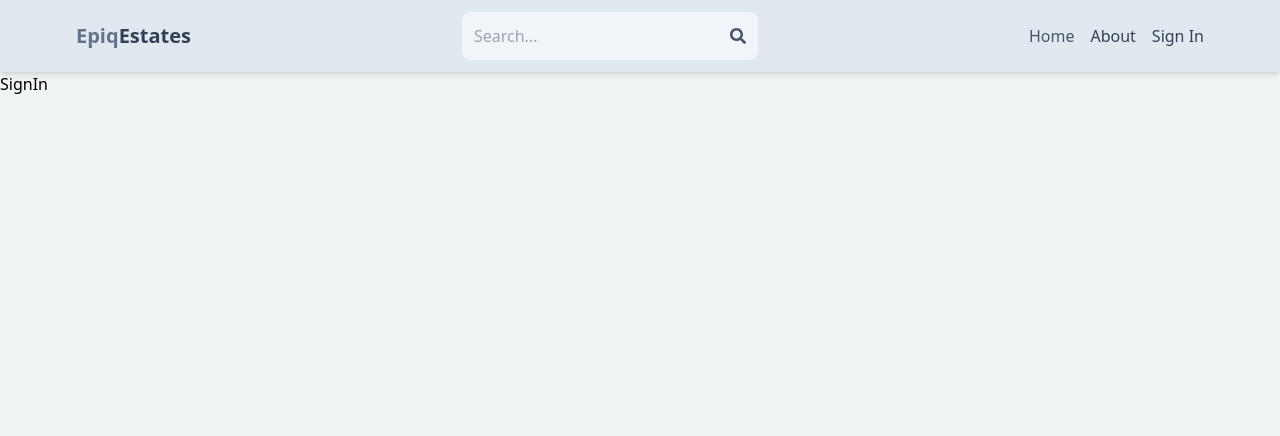
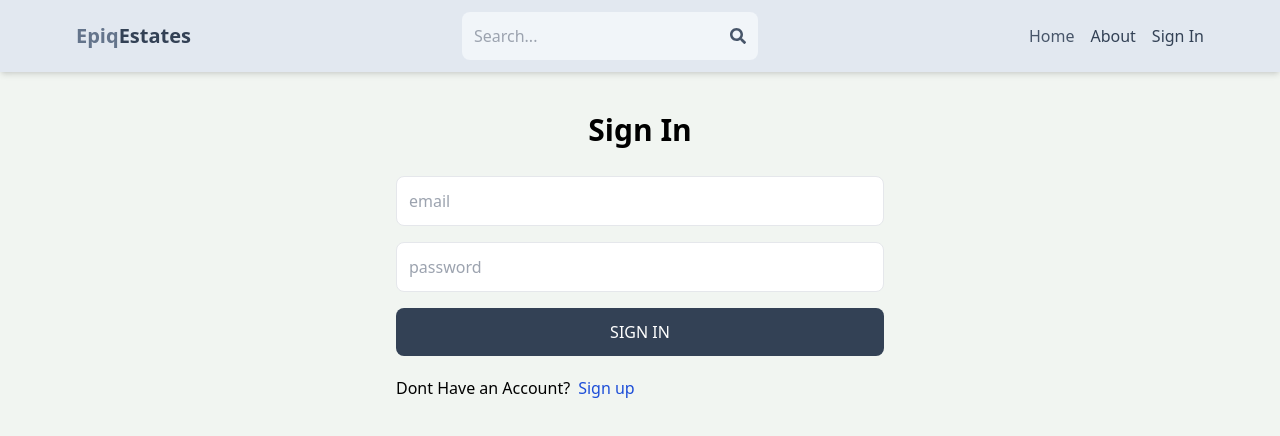
Before and after one commit to Epiq122/mern-estate, a React (Vite) app in the folder client/: page /signin in a window 1280 px wide. Shown: the top 436 px of the page. Built offline with nearby package versions, Linux system fonts and the light colour scheme.

Commit message:
created sigin in page

```diff
--- a/client/src/pages/SignIn.jsx
+++ b/client/src/pages/SignIn.jsx
@@ -1,9 +1,73 @@
-import React from 'react'
+import {Link} from "react-router-dom";
+import {useState} from "react";
+import {useNavigate} from "react-router-dom";
 
 function SignIn() {
+    const [formData, setFormData] = useState({});
+    const [error, setError] = useState(null);
+    const [loading, setLoading] = useState(false);
+    const navigate = useNavigate();
+    const handleChange = (e) => {
+        setFormData({
+            ...formData,
+            [e.target.id]: e.target.value
+        });
+    };
+
+    const handleSubmit = async (e) => {
+        e.preventDefault();
+        try {
+            setLoading(true);
+            const res = await fetch('/api/auth/signin', {
+                method: 'POST',
+                headers: {
+                    'Content-Type': 'application/json'
+                },
+                body: JSON.stringify(formData)
+            });
+            const data = await res.json();
+            if (data.success === false) {
+                setLoading(false);
+                setError(data.message);
+
+                return;
+            }
+            setLoading(false);
+            setError(null)
+            navigate('/')
+
+        } catch (err) {
+            setLoading(false)
+            setError(err.message)
+        }
+
+    };
+
     return (
-        <div>SignIn</div>
-    )
+        <div className="p-3 max-w-lg mx-auto">
+            <h1 className="text-3xl text-center font-semibold my-7">
+                Sign In
+            </h1>
+            <form className="flex flex-col gap-4" onSubmit={handleSubmit}>
+
+                <input type="email" placeholder="email" className="border p-3 rounded-lg" id="email"
+                       onChange={handleChange}/>
+                <input type="password" placeholder="password" className="border p-3 rounded-lg" id="password"
+                       onChange={handleChange}/>
+                <button disabled={loading}
+                        className="bg-slate-700 text-white p-3 rounded-lg uppercase hover:opacity-95 disabled:opacity-80">
+                    {loading ? 'Loading...' : 'Sign In'}
+                </button>
+            </form>
+            <div className="flex gap-2 mt-5">
+                <p>Dont Have an Account?</p>
+                <Link to={"/signup"}>
+                    <span className="text-blue-700">Sign up</span>
+                </Link>
+            </div>
+            {error && <p className="text-red-500 mt-5">{error}</p>}
+        </div>
+    );
 }
 
-export default SignIn
+export default SignIn;
```
